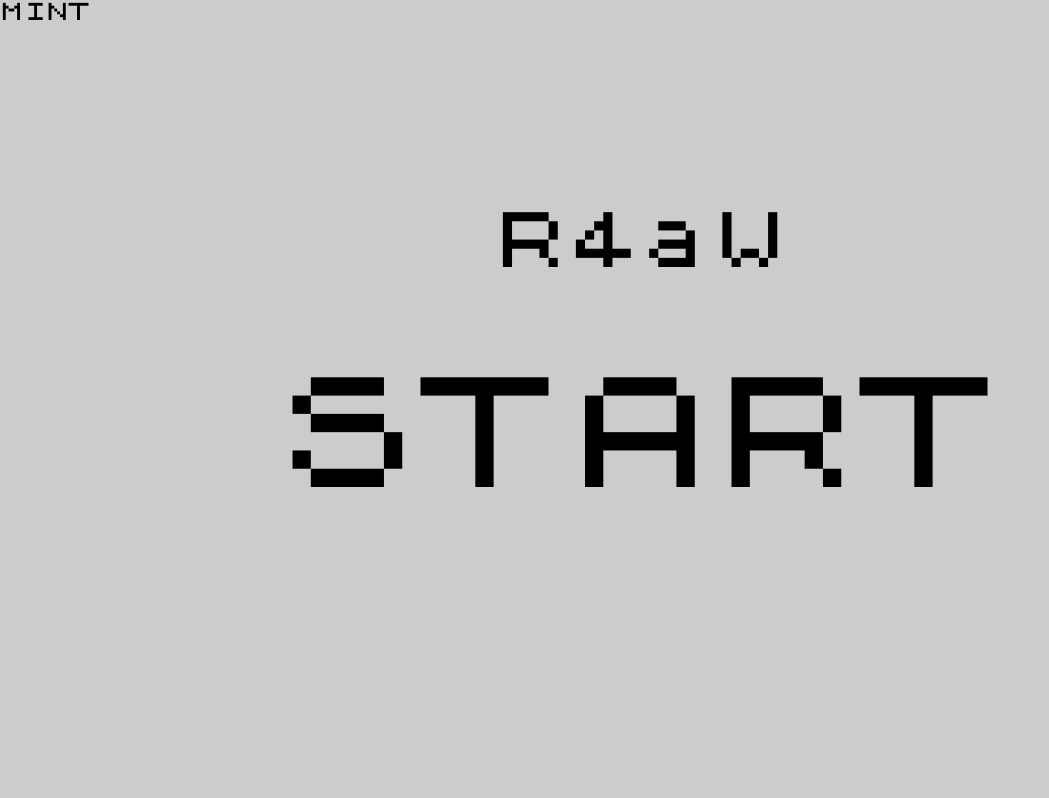
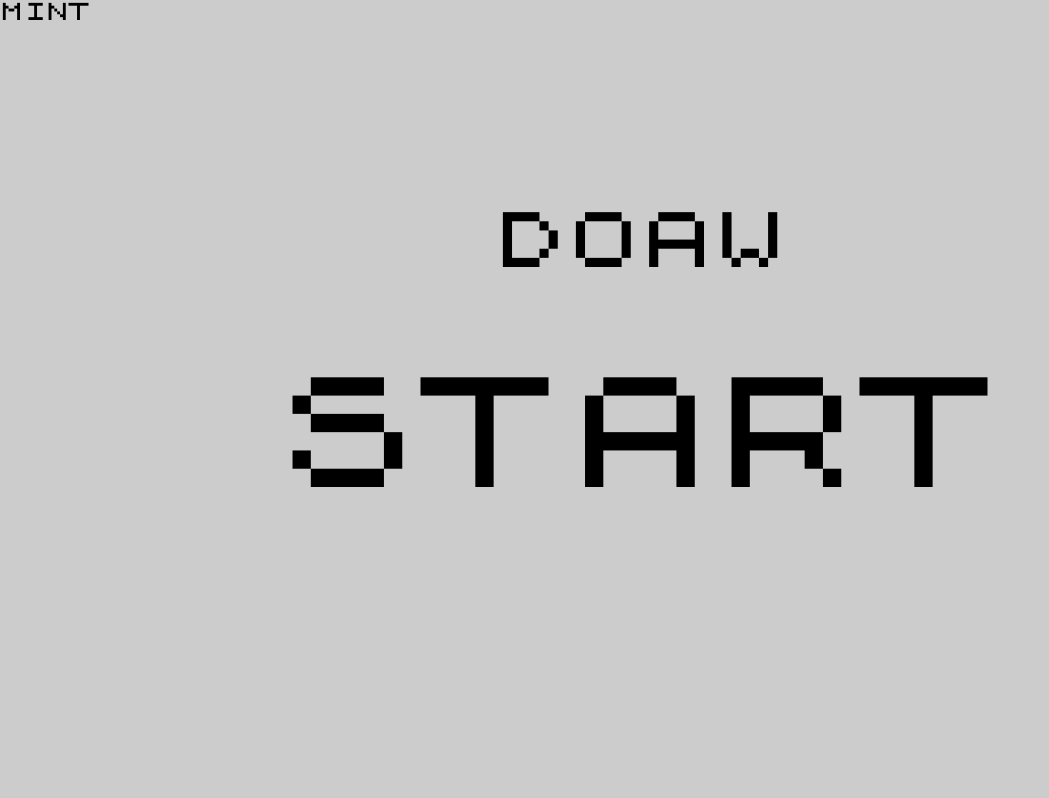
Before and after one commit to folia-app/DoAW, a website: page index.html in a window 1280 px wide. Shown: the top 798 px of the page, without its empty margins (0-1049 px from the left). Drawn offline with Linux system fonts and the light colour scheme.

Commit message:
titel change ?

```diff
--- a/index.html
+++ b/index.html
@@ -2,7 +2,7 @@
 <html>
   <head lang="en">
     <meta charset="utf-8"/>
-    <title>R4aW</title>
+    <title>DOAW</title>
 
     <!-- 7-2023 -->
 
@@ -15,7 +15,7 @@
       <p id="popupText"></p>
     </div>
     <div id="parent" class="parent">
-      <div id="splash" class="splash">R4aW<p>START</p>
+      <div id="splash" class="splash">DOAW<p>START</p>
       </div>
     </div>
     <div id="code" class="code"></div>
```
